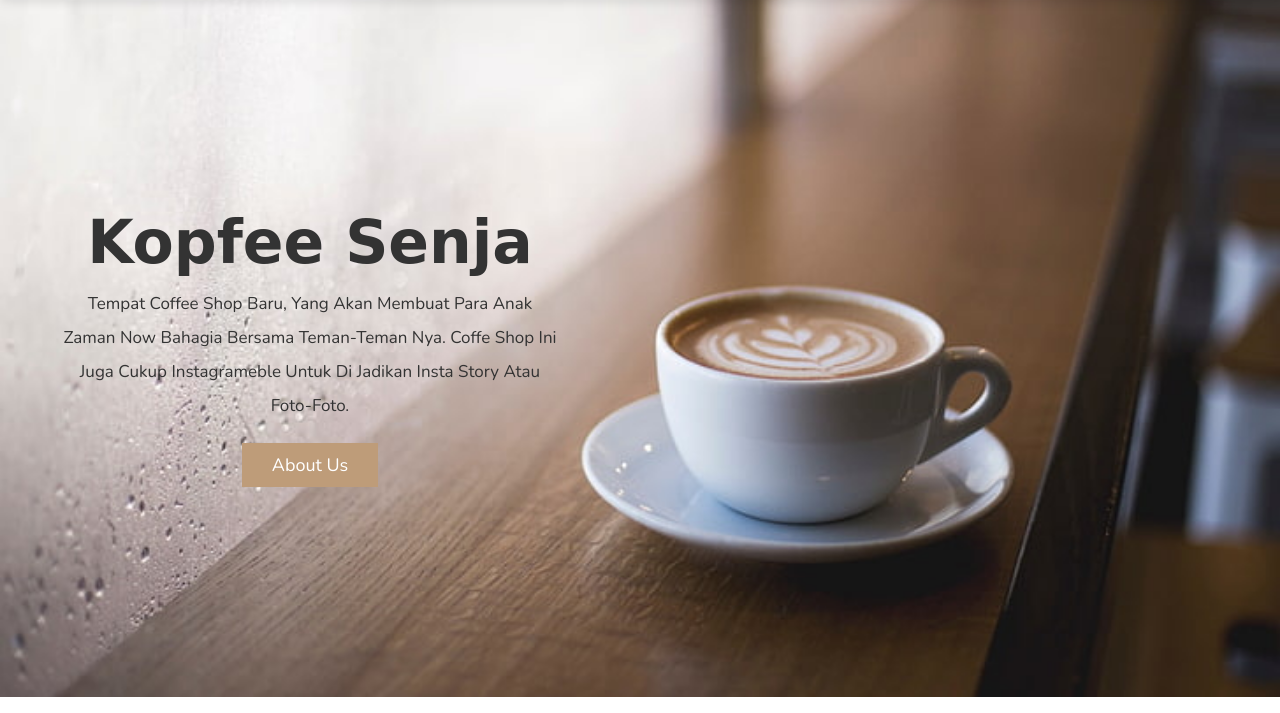
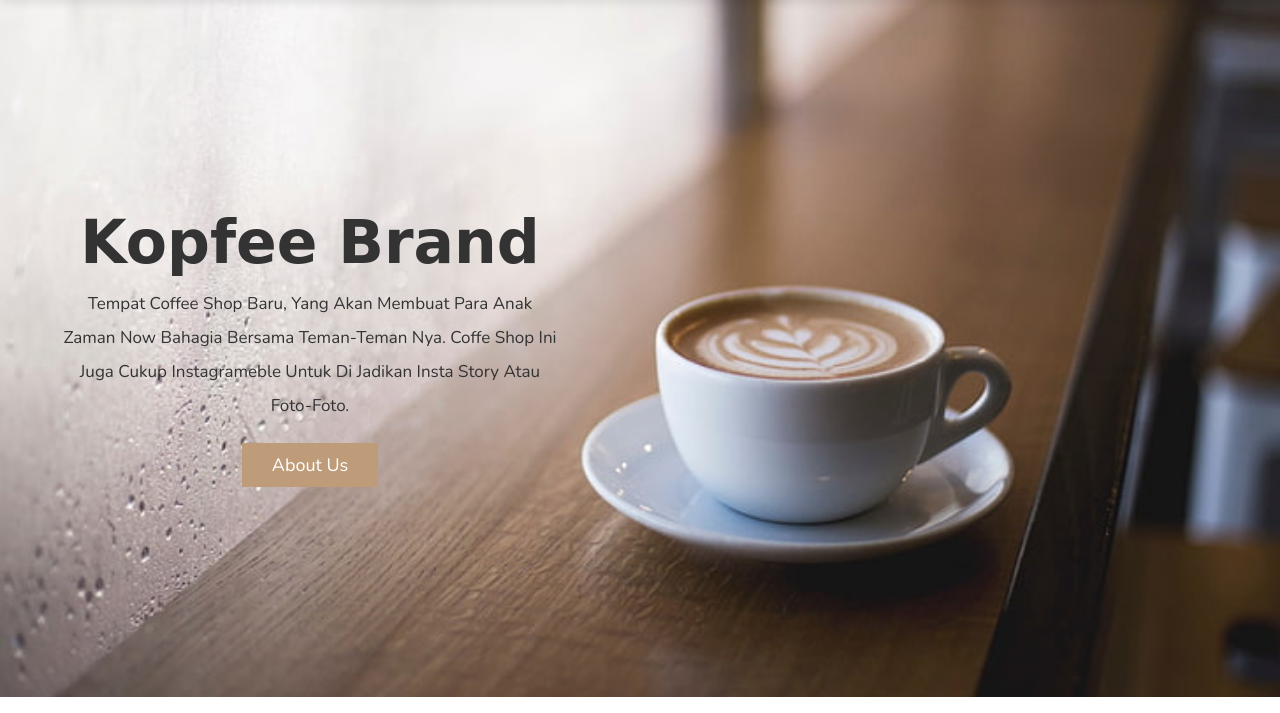
Before and after one commit to farrelval/Kopfee-Senja, a plain HTML site: page index.html in a window 1280 px wide. Shown: the part 87-800 px from the top of the page. Drawn offline with nearby package versions, Linux system fonts and the light colour scheme; a web font is replaced by a local one.

Commit message:
New Update

```diff
--- a/index.html
+++ b/index.html
@@ -47,7 +47,7 @@
 <div class="home-bg">
 	<section class="home" id="home">
 		<div class="content">
-			<h3>Kopfee Senja</h3>
+			<h3>Kopfee Brand</h3>
 			<p>Tempat coffee shop baru, yang akan membuat para anak zaman now bahagia bersama teman-teman nya. Coffe shop ini juga cukup instagrameble untuk di jadikan insta story atau foto-foto.</p>
 			<a href="#about" class="btn">About Us</a>
 		</div>
```
